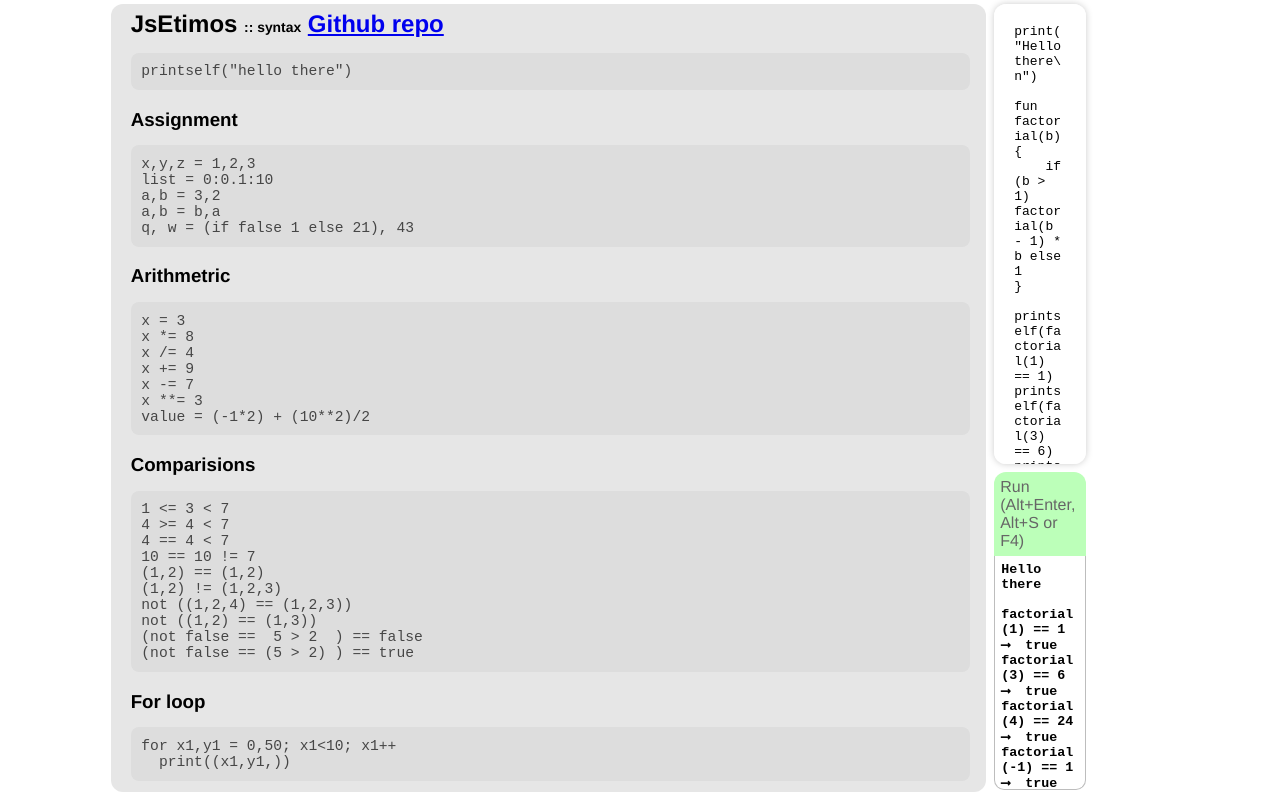
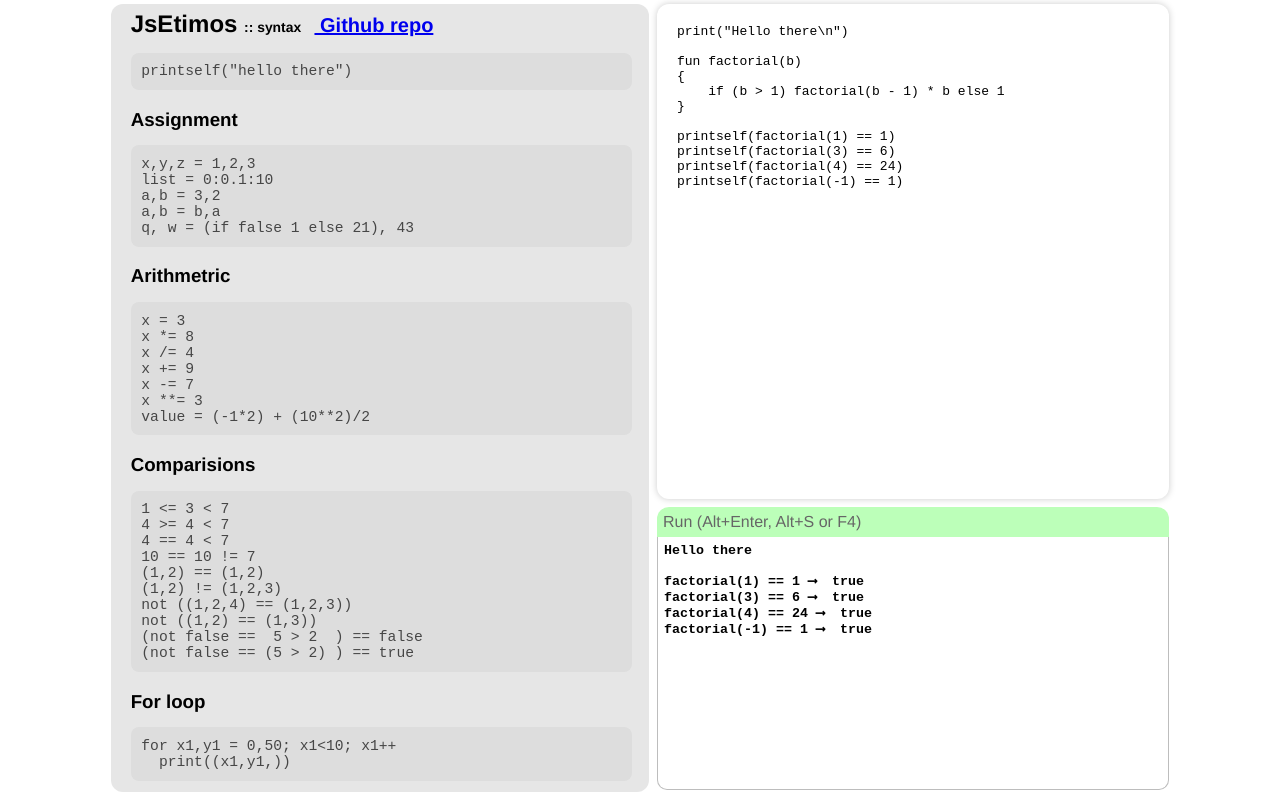
Before and after one commit to nanihadesuka/JsEtimos, a plain HTML site: page index.html in a window 1280 px wide. Drawn offline with Linux system fonts and the light colour scheme.

Commit message:
Flexbox doesn't like this change try, this other one

```diff
--- a/index.html
+++ b/index.html
@@ -116,7 +116,7 @@
 				flex-grow: 0;
 				background-color: #e6e6e6;
 				">
-			<h2>JsEtimos <small><small><small> :: syntax</small></small></small>   <a href="https://github.com/nanihadesuka/JsEtimos"> Github repo <a></h2>
+			<h2>JsEtimos <small><small><small> :: syntax</small></small></small>   &nbsp;<small><a href="https://github.com/nanihadesuka/JsEtimos"> Github repo </a></small></h2>
 			<div id="syntaxDescription">
 
 				<pre>
```
